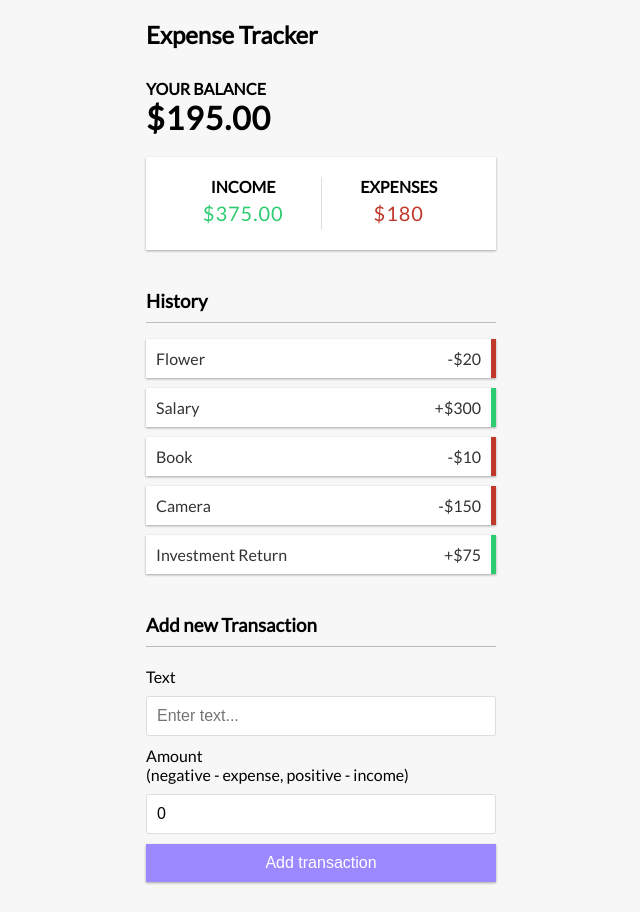
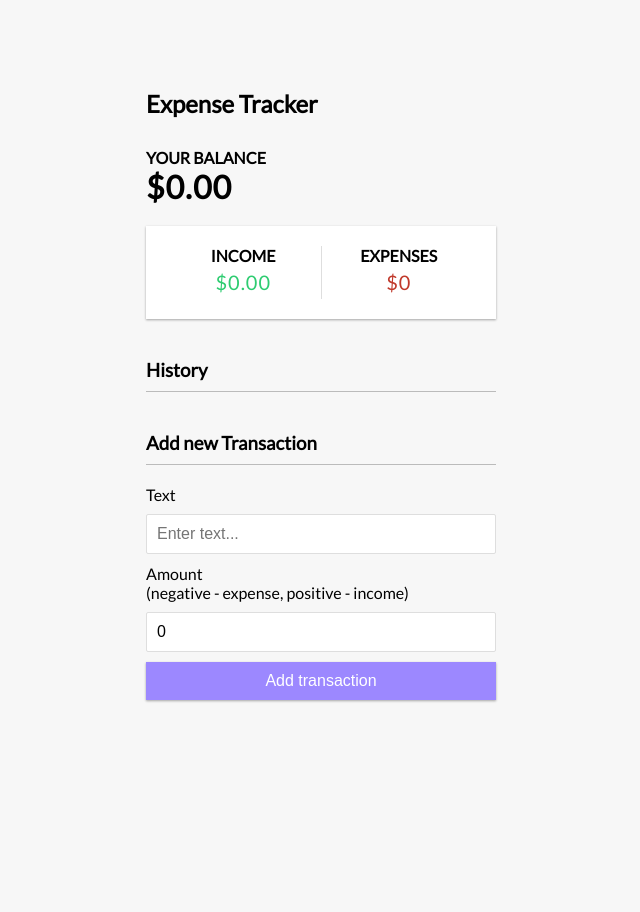
Before and after one commit to uzair-suria/expense-tracker, a React (Create React App) app: page / in a window 1280 px wide. Shown: the whole page, without its empty margins (319-959 px from the left). After the commit the page ends 800 px from the top, so only its background shows below. Built offline with nearby package versions, Linux system fonts and the light colour scheme.

Commit message:
Finalized the App
At the moment, data does not persist

```diff
--- a/src/components/AddTransaction.js
+++ b/src/components/AddTransaction.js
@@ -1,12 +1,25 @@
-import React, { useState } from 'react';
+import React, { useState, useContext } from 'react';
+import { GlobalContext } from '../context/GlobalState';
 
 export const AddTransaction = () => {
 	const [text, setText] = useState('');
 	const [amount, setAmount] = useState(0);
+	const { addTransaction } = useContext(GlobalContext);
+
+	const onSubmit = (e) => {
+		e.preventDefault();
+		const newTransaction = {
+			id: Math.floor(Math.random() * 100000000),
+			text: text,
+			amount: +amount,
+		};
+		addTransaction(newTransaction);
+	};
+
 	return (
 		<>
 			<h3>Add new Transaction</h3>
-			<form>
+			<form onSubmit={onSubmit}>
 				<div className="form-control">
 					<label htmlFor="text">Text</label>
 					<input
--- a/src/components/TransactionList.js
+++ b/src/components/TransactionList.js
@@ -4,7 +4,7 @@
 
 export const TransactionList = () => {
 	const { transactions } = useContext(GlobalContext);
-	console.log(transactions);
+	// console.log(transactions);
 	return (
 		<>
 			<h3>History</h3>
--- a/src/context/AppReducer.js
+++ b/src/context/AppReducer.js
@@ -7,6 +7,12 @@
 					(transaction) => transaction.id !== action.payload
 				),
 			};
+		case 'ADD_TRANSACTION':
+			console.log(state);
+			return {
+				...state,
+				transactions: [action.payload, ...state.transactions],
+			};
 		default:
 			return state;
 	}
--- a/src/context/GlobalState.js
+++ b/src/context/GlobalState.js
@@ -2,52 +2,60 @@
 import AppReducer from './AppReducer';
 
 // Initial State
-const intitalState = {
+const initialState = {
 	transactions: [
-		{
-			id: 1,
-			text: 'Flower',
-			amount: -20,
-		},
-		{
-			id: 2,
-			text: 'Salary',
-			amount: 300,
-		},
-		{
-			id: 3,
-			text: 'Book',
-			amount: -10,
-		},
-		{
-			id: 4,
-			text: 'Camera',
-			amount: -150,
-		},
-		{
-			id: 5,
-			text: 'Investment Return',
-			amount: 75,
-		},
+		// {
+		// 	id: 1,
+		// 	text: 'Flower',
+		// 	amount: -20,
+		// },
+		// {
+		// 	id: 2,
+		// 	text: 'Salary',
+		// 	amount: 300,
+		// },
+		// {
+		// 	id: 3,
+		// 	text: 'Book',
+		// 	amount: -10,
+		// },
+		// {
+		// 	id: 4,
+		// 	text: 'Camera',
+		// 	amount: -150,
+		// },
+		// {
+		// 	id: 5,
+		// 	text: 'Investment Return',
+		// 	amount: 75,
+		// },
 	],
 };
 
 // Create Context
-export const GlobalContext = createContext(intitalState);
+export const GlobalContext = createContext(initialState);
 
 // Provider Component
 
 export const GlobalProvider = ({ children }) => {
-	const [state, dispatch] = useReducer(AppReducer, intitalState);
+	const [state, dispatch] = useReducer(AppReducer, initialState);
 
 	// Actions
 	const deleteTransaction = (id) => {
 		dispatch({ type: 'DELETE_TRANSACTION', payload: id });
 	};
 
+	const addTransaction = (transaction) => {
+		dispatch({ type: 'ADD_TRANSACTION', payload: transaction });
+	};
+
 	return (
 		<GlobalContext.Provider
-			value={{ transactions: state.transactions, deleteTransaction }}
+			value={{
+				transactions: state.transactions,
+				deleteTransaction,
+				addTransaction,
+			}}
 		>
 			{children}
 		</GlobalContext.Provider>
```
